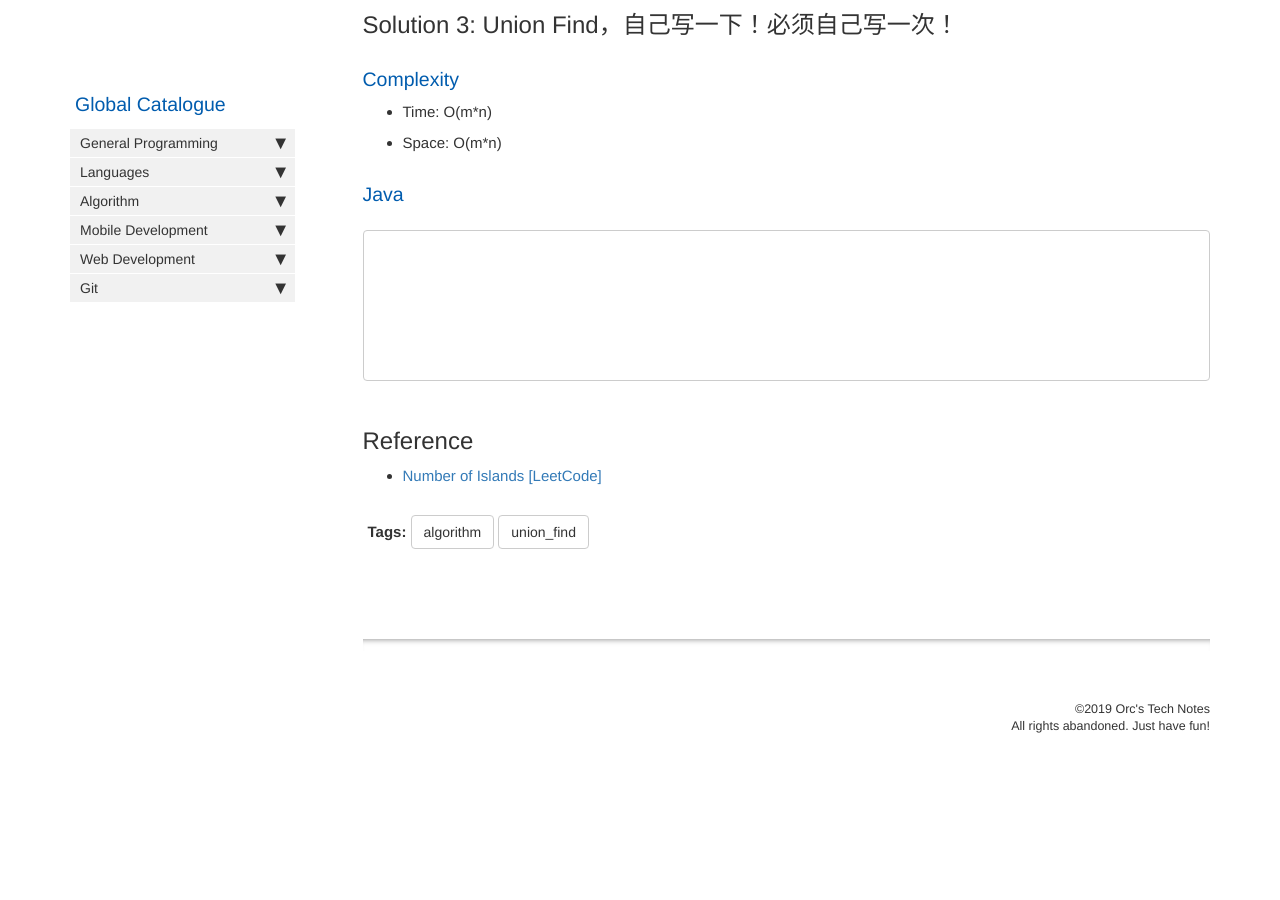
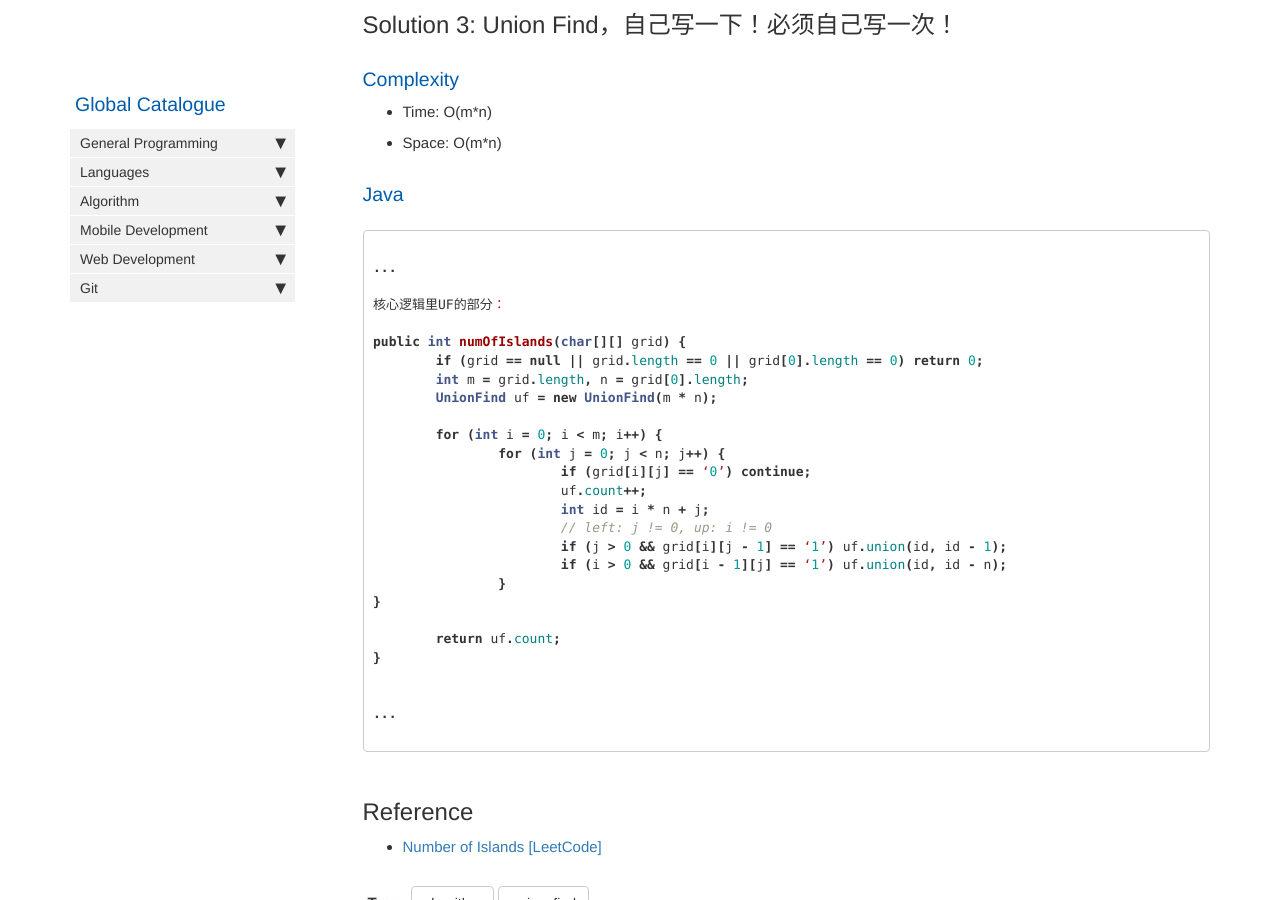
Before and after one commit to HungryOrc/hungryorc.github.io, a Jekyll site: the page built from pages/algorithm/algorithm_numberOfIslands.md, in a window 1280 px wide and 900 px high, scrolled down 2940 px. Built offline with Jekyll 4.4.1, drawn with Linux system fonts in a browser that asks for light colours; nearby versions of some CDN libraries; comment, search, counter and statistics services are not loaded; before the commit the page ends 3726 px from its top, so only the background shows below that.

Commit message:
Update algorithm_numberOfIslands.md

````diff
--- a/pages/algorithm/algorithm_numberOfIslands.md
+++ b/pages/algorithm/algorithm_numberOfIslands.md
@@ -146,11 +146,31 @@ public class Solution {
 ### Java
 ```java
 
+...
+
+核心逻辑里UF的部分：
+
+public int numOfIslands(char[][] grid) {
+	if (grid == null || grid.length == 0 || grid[0].length == 0) return 0;
+	int m = grid.length, n = grid[0].length;
+	UnionFind uf = new UnionFind(m * n);
+
+	for (int i = 0; i < m; i++) {
+		for (int j = 0; j < n; j++) {
+			if (grid[i][j] == ‘0’) continue;
+			uf.count++;
+			int id = i * n + j;
+			// left: j != 0, up: i != 0
+			if (j > 0 && grid[i][j - 1] == ‘1’) uf.union(id, id - 1);
+			if (i > 0 && grid[i - 1][j] == ‘1’) uf.union(id, id - n);
+		}
+}
+
+	return uf.count;
+}
 
 
-
-
-
+...
 
 ```
 
````
